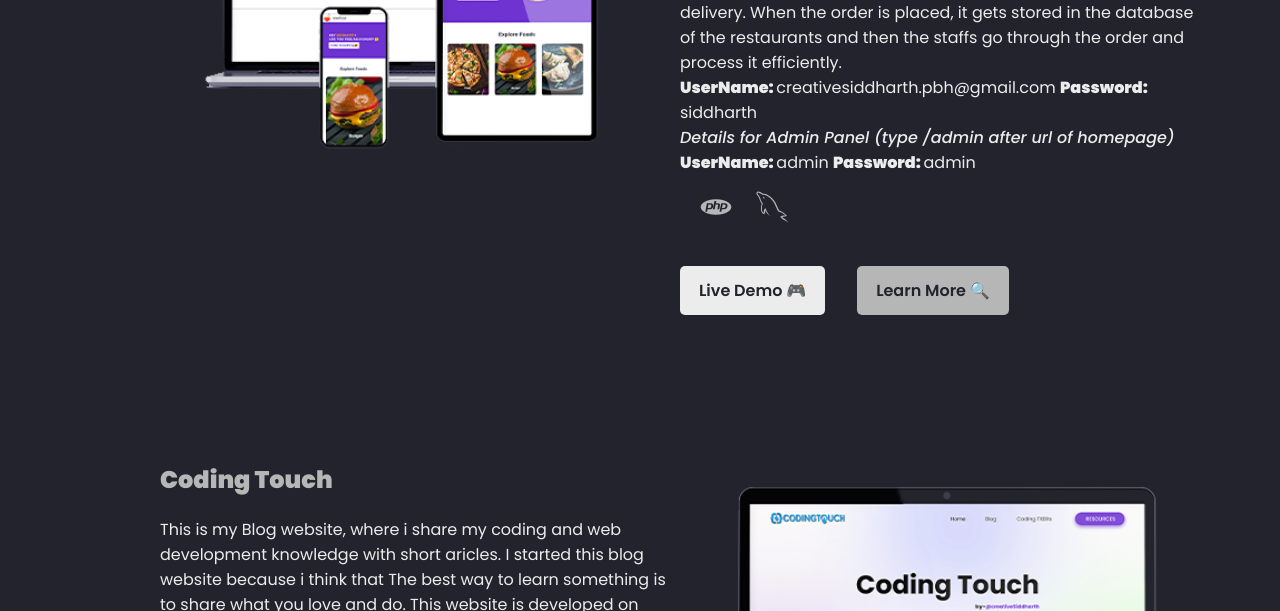
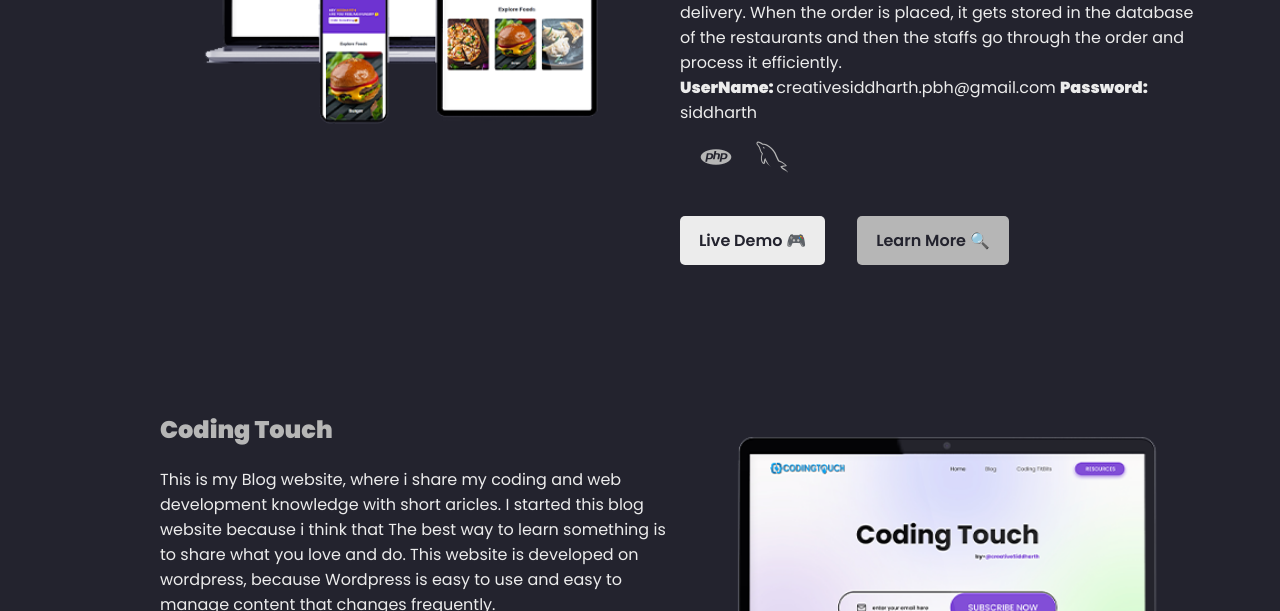
Before and after one commit to siddharthpandey091/portfolio-v2, a plain HTML site: page index.html in a window 1280 px wide. Shown: the part 3620-4231 px from the top of the page. Drawn offline with nearby package versions, Linux system fonts and the light colour scheme; no server answers; a web font is replaced by a local one.

Commit message:
Update index.html

```diff
--- a/index.html
+++ b/index.html
@@ -445,9 +445,9 @@
               <b>UserName: </b>creativesiddharth.pbh@gmail.com
               <b>Password: </b>siddharth
               <br/>
-              <i>Details for Admin Panel (type /admin after url of homepage)</i>
+<!--               <i>Details for Admin Panel (type /admin after url of homepage)</i>
               <b>UserName: </b>admin
-              <b>Password: </b>admin
+              <b>Password: </b>admin -->
               </p>
               <div class="tech"><i class="devicon-php-plain"></i> <i class="devicon-mysql-plain"></i></div>
               <div class="btn-flex">
```
